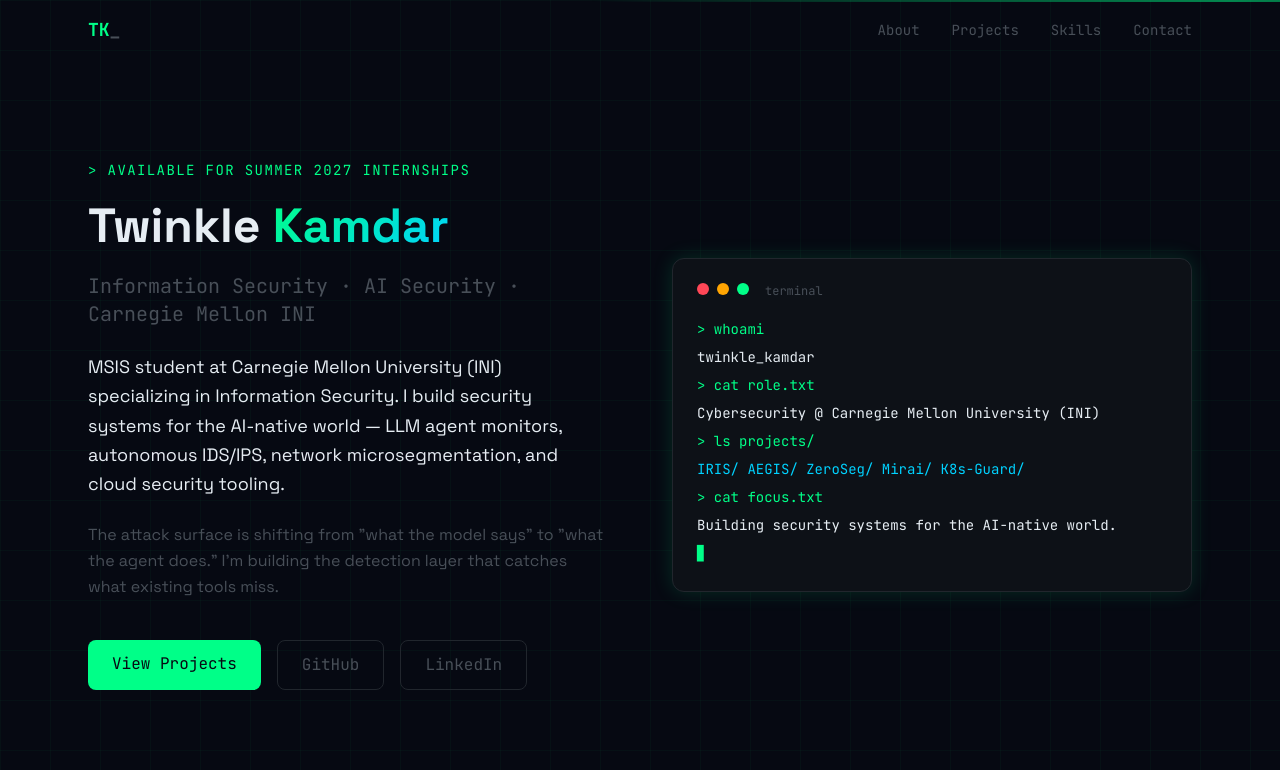
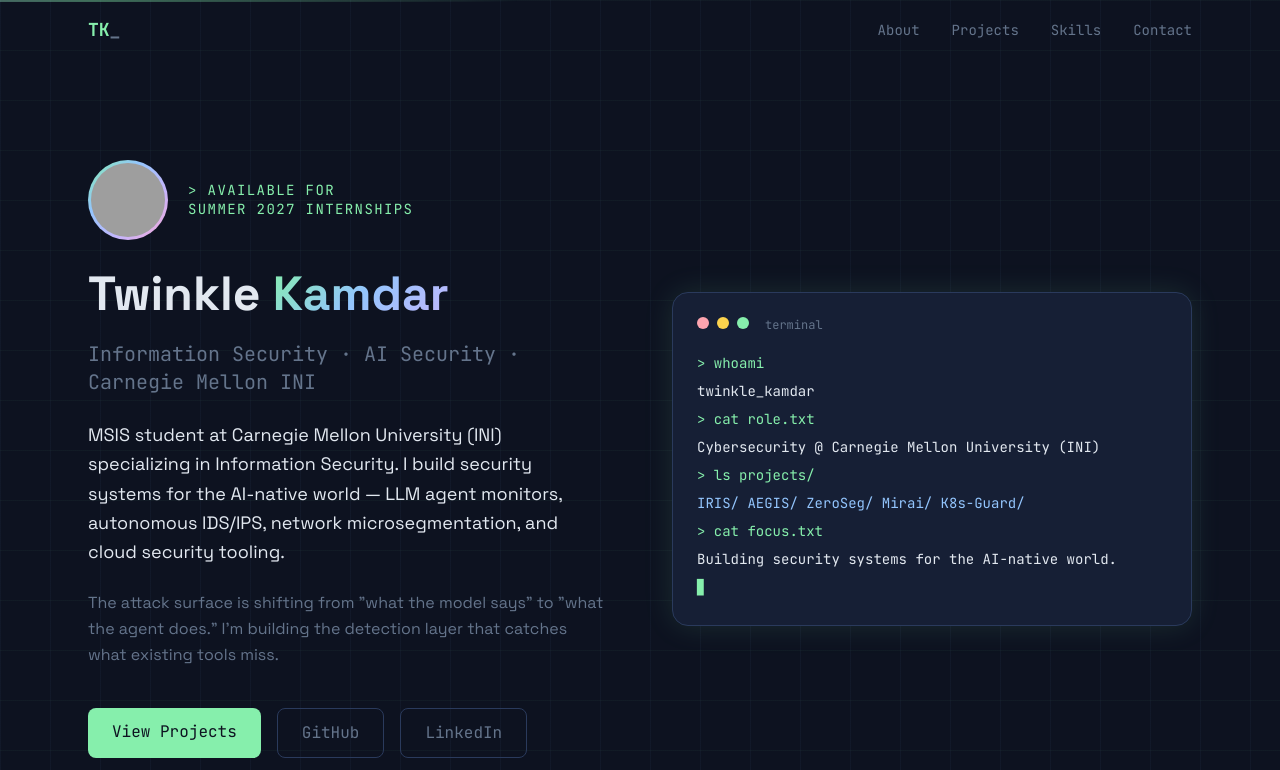
Before and after one commit to hell-99/portfolio, a Next.js app: page / in a window 1280 px wide. Shown: the top 770 px of the page. Built offline with nearby package versions, Linux system fonts and the light colour scheme; grey boxes are pictures that could not be loaded.

Commit message:
Pastel theme, profile photo in hero

```diff
--- a/app/globals.css
+++ b/app/globals.css
@@ -9,22 +9,22 @@
 html { scroll-behavior: smooth; }
 
 body {
-  background: #060912;
-  color: #e6edf3;
+  background: #0d1220;
+  color: #e2e8f0;
   font-family: 'Space Grotesk', sans-serif;
   overflow-x: hidden;
 }
 
-/* Scan line */
+/* Soft pastel scan line */
 body::before {
   content: '';
   position: fixed;
   top: 0; left: 0; right: 0;
   height: 2px;
-  background: linear-gradient(90deg, transparent, #00ff88, transparent);
-  animation: scan 4s ease-in-out infinite;
+  background: linear-gradient(90deg, transparent, #c4b5fd, #86efac, transparent);
+  animation: scan 5s ease-in-out infinite;
   z-index: 999;
-  opacity: 0.5;
+  opacity: 0.4;
   pointer-events: none;
 }
 
@@ -35,45 +35,33 @@
 
 /* Scrollbar */
 ::-webkit-scrollbar { width: 4px; }
-::-webkit-scrollbar-track { background: #060912; }
-::-webkit-scrollbar-thumb { background: #21262d; border-radius: 2px; }
+::-webkit-scrollbar-track { background: #0d1220; }
+::-webkit-scrollbar-thumb { background: #2a3a5c; border-radius: 2px; }
 
 /* Grid background */
 .grid-bg {
   background-image:
-    linear-gradient(rgba(0,255,136,0.03) 1px, transparent 1px),
-    linear-gradient(90deg, rgba(0,255,136,0.03) 1px, transparent 1px);
+    linear-gradient(rgba(134,239,172,0.04) 1px, transparent 1px),
+    linear-gradient(90deg, rgba(147,197,253,0.04) 1px, transparent 1px);
   background-size: 50px 50px;
 }
 
 /* Glow effects */
-.glow-green { box-shadow: 0 0 20px rgba(0,255,136,0.15); }
-.glow-blue  { box-shadow: 0 0 20px rgba(0,210,255,0.15); }
-.glow-red   { box-shadow: 0 0 20px rgba(255,71,87,0.15);  }
+.glow-green  { box-shadow: 0 0 30px rgba(134,239,172,0.12); }
+.glow-blue   { box-shadow: 0 0 30px rgba(147,197,253,0.12); }
+.glow-purple { box-shadow: 0 0 30px rgba(196,181,253,0.12); }
 
-/* Terminal cursor */
-.cursor::after {
-  content: '|';
-  animation: blink 1s step-end infinite;
-  color: #00ff88;
-}
-
-@keyframes blink {
-  0%,100% { opacity: 1; }
-  50%      { opacity: 0; }
-}
-
-/* Card hover */
+/* Card */
 .card {
-  background: #0d1117;
-  border: 1px solid #21262d;
-  border-radius: 12px;
-  transition: transform 0.2s, border-color 0.2s, box-shadow 0.2s;
+  background: #161f35;
+  border: 1px solid #2a3a5c;
+  border-radius: 16px;
+  transition: transform 0.25s, border-color 0.25s, box-shadow 0.25s;
 }
 .card:hover {
   transform: translateY(-4px);
-  border-color: #00ff88;
-  box-shadow: 0 8px 40px rgba(0,255,136,0.1);
+  border-color: #86efac;
+  box-shadow: 0 12px 40px rgba(134,239,172,0.08);
 }
 
 /* Badge */
@@ -98,3 +86,17 @@
   opacity: 1;
   transform: none;
 }
+
+/* Avatar ring */
+.avatar-ring {
+  background: linear-gradient(135deg, #86efac, #93c5fd, #c4b5fd, #f9a8d4);
+  border-radius: 50%;
+  padding: 3px;
+}
+.avatar-ring img {
+  border-radius: 50%;
+  display: block;
+  width: 100%;
+  height: 100%;
+  object-fit: cover;
+}
--- a/app/page.tsx
+++ b/app/page.tsx
@@ -35,7 +35,7 @@
       { val: '894', label: 'Calls Monitored' },
     ],
     tags: ['LLM Security', 'Python', 'XGBoost', 'FastAPI', 'Streamlit', 'LangChain'],
-    color: '#00ff88',
+    color: '#86efac',
     screenshot: '/screenshots/iris.png',
     links: [
       { label: 'Live Demo', href: 'https://iris-hell99.streamlit.app', primary: true },
@@ -59,7 +59,7 @@
       { val: 'NIST CSF', label: 'IR Automation' },
     ],
     tags: ['IDS/IPS', 'Post-Quantum Crypto', 'Kubernetes', 'Ensemble ML', 'SDN/OpenFlow', 'Mininet'],
-    color: '#00d2ff',
+    color: '#93c5fd',
     screenshot: 'https://raw.githubusercontent.com/hell-99/AEGIS/main/Images/Critical.png',
     links: [
       { label: 'GitHub', href: 'https://github.com/hell-99/AEGIS', primary: true },
@@ -80,7 +80,7 @@
       { val: 'OpenFlow 1.3', label: 'Controller' },
     ],
     tags: ['XGBoost', 'DBSCAN', 'SDN', 'Mininet', 'Flask', 'OpenFlow', 'Microsegmentation'],
-    color: '#a855f7',
+    color: '#c4b5fd',
     links: [],
     category: 'course',
   },
@@ -93,7 +93,7 @@
       'Simulated Mirai botnet attacks using Security Onion for forensic analysis. Built custom Suricata IDS rules and conducted deep network traffic analysis using Moloch/Arkime. Delivered a comprehensive forensic report covering attack vectors, IoC extraction, and detection signatures.',
     metrics: [],
     tags: ['Security Onion', 'Suricata', 'Moloch/Arkime', 'Forensics', 'Botnet Analysis', 'IDS'],
-    color: '#ff4757',
+    color: '#fda4af',
     links: [],
     category: 'course',
   },
@@ -106,7 +106,7 @@
       'Command-line tool that scans AWS environments for security misconfigurations across IAM, S3, EC2, Security Groups, and more. Generates prioritized findings with remediation steps.',
     metrics: [],
     tags: ['AWS', 'Python', 'CLI', 'Cloud Security', 'IAM', 'S3'],
-    color: '#ffa502',
+    color: '#fcd34d',
     links: [
       { label: 'GitHub', href: 'https://github.com/hell-99/aws-security-scanner', primary: true },
     ],
@@ -124,7 +124,7 @@
       { val: '2', label: 'Platforms' },
     ],
     tags: ['Digital Forensics', 'Anti-Forensics', 'Python', 'MFT', 'Streamlit', 'Windows', 'Linux'],
-    color: '#00ff88',
+    color: '#86efac',
     links: [],
     category: 'course',
     collaborators: 'Kaivalya & Aarya',
@@ -139,7 +139,7 @@
       'Kubernetes threat detection environment integrating Security Onion (network security monitoring), Falco (runtime syscall monitoring), and Filebeat. Detected container escape, privilege escalation, and lateral movement scenarios. Handled SIEM architecture and detection engineering.',
     metrics: [],
     tags: ['Kubernetes', 'Falco', 'Security Onion', 'SIEM', 'Filebeat', 'Container Security'],
-    color: '#00d2ff',
+    color: '#93c5fd',
     links: [],
     category: 'course',
     course: '14-742 AI and Security · CMU',
@@ -153,36 +153,36 @@
 const SKILLS = [
   {
     category: 'Security',
-    color: '#ff4757',
+    color: '#fda4af',
     items: ['LLM/Agent Security', 'Intrusion Detection', 'Post-Quantum Cryptography', 'Penetration Testing', 'Cloud Security (AWS)', 'Zero Trust', 'MITRE ATT&CK / ATLAS', 'Digital Forensics', 'Anti-Forensics Detection'],
   },
   {
     category: 'AI & ML',
-    color: '#a855f7',
+    color: '#c4b5fd',
     items: ['XGBoost', 'Random Forest', 'Isolation Forest', 'DBSCAN', 'Ensemble Voting', 'LangChain', 'Intent-Action Analysis', 'Behavioral Analysis'],
   },
   {
     category: 'Engineering',
-    color: '#00d2ff',
+    color: '#93c5fd',
     items: ['Python', 'TypeScript', 'FastAPI', 'Flask', 'Streamlit', 'Docker', 'Kubernetes', 'SDN/OpenFlow', 'Mininet', 'PostgreSQL'],
   },
   {
     category: 'Tools & Platforms',
-    color: '#00ff88',
+    color: '#86efac',
     items: ['Security Onion', 'Suricata', 'Falco', 'Moloch/Arkime', 'Groq / Ollama', 'AWS', 'Sigma Rules', 'SIEM', 'Jupyter'],
   },
 ]
 
 const TERMINAL_LINES = [
-  { text: '> whoami', color: '#00ff88', delay: 0 },
-  { text: 'twinkle_kamdar', color: '#e6edf3', delay: 400 },
-  { text: '> cat role.txt', color: '#00ff88', delay: 900 },
-  { text: 'Cybersecurity @ Carnegie Mellon University (INI)', color: '#e6edf3', delay: 1300 },
-  { text: '> ls projects/', color: '#00ff88', delay: 1900 },
-  { text: 'IRIS/  AEGIS/  ZeroSeg/  Mirai/  K8s-Guard/', color: '#00d2ff', delay: 2300 },
-  { text: '> cat focus.txt', color: '#00ff88', delay: 2900 },
-  { text: 'Building security systems for the AI-native world.', color: '#e6edf3', delay: 3300 },
-  { text: '▋', color: '#00ff88', delay: 3800 },
+  { text: '> whoami', color: '#86efac', delay: 0 },
+  { text: 'twinkle_kamdar', color: '#e2e8f0', delay: 400 },
+  { text: '> cat role.txt', color: '#86efac', delay: 900 },
+  { text: 'Cybersecurity @ Carnegie Mellon University (INI)', color: '#e2e8f0', delay: 1300 },
+  { text: '> ls projects/', color: '#86efac', delay: 1900 },
+  { text: 'IRIS/  AEGIS/  ZeroSeg/  Mirai/  K8s-Guard/', color: '#93c5fd', delay: 2300 },
+  { text: '> cat focus.txt', color: '#86efac', delay: 2900 },
+  { text: 'Building security systems for the AI-native world.', color: '#e2e8f0', delay: 3300 },
+  { text: '▋', color: '#86efac', delay: 3800 },
 ]
 
 // ── Components ───────────────────────────────────────────────────────────────
@@ -247,7 +247,7 @@
 
   return (
     <div className="rounded-xl border overflow-hidden flex flex-col"
-      style={{ background: '#0d1117', borderTop: `3px solid ${project.color}`, borderLeft: '1px solid #21262d', borderRight: '1px solid #21262d', borderBottom: '1px solid #21262d' }}>
+      style={{ background: '#161f35', borderTop: `3px solid ${project.color}`, borderLeft: '1px solid #2a3a5c', borderRight: '1px solid #2a3a5c', borderBottom: '1px solid #2a3a5c' }}>
 
       {/* ── Flipping area ── */}
       <div
@@ -286,7 +286,7 @@
                 {project.metrics.length > 0 && (
                   <div className={`grid grid-cols-${Math.min(project.metrics.length, 4)} gap-2 mb-4`}>
                     {project.metrics.map(m => (
-                      <div key={m.label} className="text-center p-2 rounded-lg" style={{ background: '#060912' }}>
+                      <div key={m.label} className="text-center p-2 rounded-lg" style={{ background: '#0d1220' }}>
                         <div className="font-mono font-bold" style={{ color: project.color, fontSize: '0.95rem' }}>{m.val}</div>
                         <div className="text-muted" style={{ fontSize: '0.65rem' }}>{m.label}</div>
                       </div>
@@ -382,13 +382,24 @@
         <div className="max-w-6xl mx-auto px-6 py-20 w-full">
           <div className="grid lg:grid-cols-2 gap-16 items-center">
             <div>
-              <div className="font-mono text-green text-sm mb-4 tracking-widest uppercase">
-                &gt; Available for Summer 2027 Internships
+              {/* Avatar */}
+              <div className="flex items-center gap-5 mb-6">
+                <div className="avatar-ring" style={{ width: '80px', height: '80px', flexShrink: 0 }}>
+                  {/* eslint-disable-next-line @next/next/no-img-element */}
+                  <img
+                    src="https://avatars.githubusercontent.com/u/167800111?v=4"
+                    alt="Twinkle Kamdar"
+                  />
+                </div>
+                <div className="font-mono text-green text-sm tracking-widest uppercase leading-snug">
+                  &gt; Available for<br />Summer 2027 Internships
+                </div>
               </div>
+
               <h1 className="text-5xl font-bold leading-tight mb-4">
                 <span className="text-text">Twinkle </span>
                 <span style={{
-                  background: 'linear-gradient(135deg, #00ff88, #00d2ff)',
+                  background: 'linear-gradient(135deg, #86efac, #93c5fd, #c4b5fd)',
                   WebkitBackgroundClip: 'text',
                   WebkitTextFillColor: 'transparent',
                 }}>Kamdar</span>
@@ -408,7 +419,7 @@
               <div className="flex flex-wrap gap-4">
                 <a href="#projects"
                   className="px-6 py-3 rounded-lg font-mono font-medium text-bg transition-opacity hover:opacity-90"
-                  style={{ background: '#00ff88' }}>
+                  style={{ background: '#86efac' }}>
                   View Projects
                 </a>
                 <a href="https://github.com/hell-99" target="_blank" rel="noopener noreferrer"
@@ -428,10 +439,10 @@
 
           <div ref={addRef} className="fade-section grid grid-cols-2 md:grid-cols-4 gap-4 mt-20">
             {[
-              { val: '7+',       label: 'Security Projects', color: '#00ff88' },
-              { val: 'CMU INI',  label: 'Graduate Program',  color: '#00d2ff' },
-              { val: 'Dec 2026', label: 'Graduating',         color: '#a855f7' },
-              { val: 'Open',     label: 'To Opportunities',   color: '#ffa502' },
+              { val: '7+',       label: 'Security Projects', color: '#86efac' },
+              { val: 'CMU INI',  label: 'Graduate Program',  color: '#93c5fd' },
+              { val: 'Dec 2026', label: 'Graduating',         color: '#c4b5fd' },
+              { val: 'Open',     label: 'To Opportunities',   color: '#fcd34d' },
             ].map(s => (
               <div key={s.label} className="card p-6 text-center">
                 <div className="font-mono font-bold text-2xl mb-1" style={{ color: s.color }}>{s.val}</div>
@@ -482,7 +493,7 @@
       </section>
 
       {/* ── Skills ── */}
-      <section id="skills" className="py-24" style={{ background: '#0d1117' }}>
+      <section id="skills" className="py-24" style={{ background: '#111827' }}>
         <div className="max-w-6xl mx-auto px-6">
           <div ref={addRef} className="fade-section">
             <SectionHeader
@@ -519,10 +530,10 @@
             <div className="card p-8 text-left mb-8">
               <div className="font-mono text-sm space-y-4">
                 {[
-                  { label: 'Email',    val: 'tkamdar@andrew.cmu.edu',        href: 'mailto:tkamdar@andrew.cmu.edu',        color: '#00ff88' },
-                  { label: 'LinkedIn', val: 'linkedin.com/in/twinklekamdar', href: 'https://linkedin.com/in/twinklekamdar', color: '#00d2ff' },
-                  { label: 'GitHub',   val: 'github.com/hell-99',            href: 'https://github.com/hell-99',           color: '#a855f7' },
-                  { label: 'IRIS Demo',val: 'iris-hell99.streamlit.app',     href: 'https://iris-hell99.streamlit.app',    color: '#ffa502' },
+                  { label: 'Email',    val: 'tkamdar@andrew.cmu.edu',        href: 'mailto:tkamdar@andrew.cmu.edu',        color: '#86efac' },
+                  { label: 'LinkedIn', val: 'linkedin.com/in/twinklekamdar', href: 'https://linkedin.com/in/twinklekamdar', color: '#93c5fd' },
+                  { label: 'GitHub',   val: 'github.com/hell-99',            href: 'https://github.com/hell-99',           color: '#c4b5fd' },
+                  { label: 'IRIS Demo',val: 'iris-hell99.streamlit.app',     href: 'https://iris-hell99.streamlit.app',    color: '#fcd34d' },
                 ].map(c => (
                   <div key={c.label} className="flex items-center gap-4">
                     <span className="text-muted w-20">{c.label}</span>
@@ -537,7 +548,7 @@
             </div>
             <a href="mailto:tkamdar@andrew.cmu.edu"
               className="inline-block px-10 py-4 rounded-lg font-mono font-bold text-bg transition-opacity hover:opacity-90 text-lg"
-              style={{ background: 'linear-gradient(135deg, #00ff88, #00d2ff)' }}>
+              style={{ background: 'linear-gradient(135deg, #86efac, #93c5fd)' }}>
               Say Hello →
             </a>
           </div>
```
Also changed, not shown: tailwind.config.ts (+15 -18 lines), 1 other file (tests, documents, lock files or other folders).
